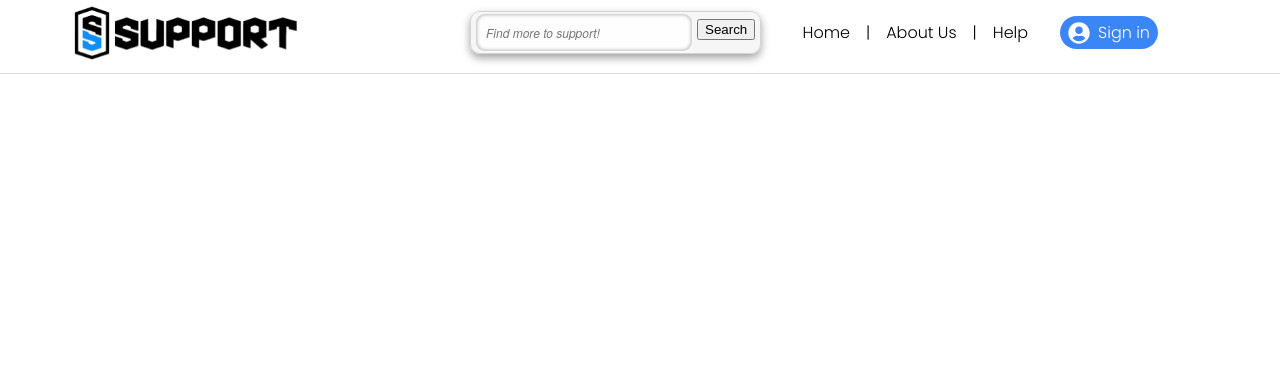
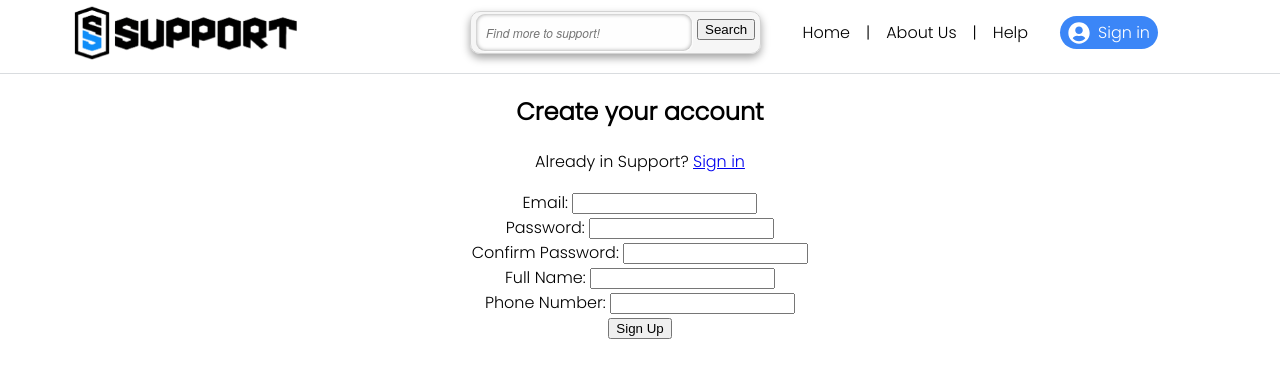
Before and after one commit to bethel-school-of-technology/team-support-squad-frontend, a React (Create React App) app in the folder support-app/: page /sign-up in a window 1280 px wide. Shown: the top 378 px of the page. Built offline with nearby package versions, Linux system fonts and the light colour scheme; some icons are missing.

Commit message:
Added signup/signin page

```diff
--- a/support-app/db.json
+++ b/support-app/db.json
@@ -39,6 +39,14 @@
       "image": "item5.jpg",
       "address": "1234 Maple Ave",
       "id": 5
+    },
+    {
+      "name": "Item 6",
+      "description": "Description of Item 6",
+      "price": "24.99",
+      "image": "item6.jpg",
+      "address": "1234 Maple Lane",
+      "id": 6
     }
   ]
 }
--- a/support-app/src/App.js
+++ b/support-app/src/App.js
@@ -7,6 +7,8 @@ import Help from "./components/Help";
 import Update from "./CRUD/Update";
 import Create from "./CRUD/Create"
 import { ItemContextProvider } from "./context/ItemContext";
+import Signup from "./components/SignUp";
+import SignIn from "./components/SignIn";
 
 function App() {
 
@@ -24,6 +26,8 @@ function App() {
         <div className="container">
           <Routes>
             <Route path="/" element={<Home />} />
+            <Route path="/sign-up" element={<Signup />} />
+            <Route path="/sign-in" element={<SignIn />} />
             <Route path="/create" element={<Create />} />
             <Route path="/update/:id" element={<Update onCancel={handleCancel} onEdit={handleEdit} />} />
             <Route path="/about" element={<About />} />
--- a/support-app/src/components/SignIn.js
+++ b/support-app/src/components/SignIn.js
@@ -0,0 +1,35 @@
+import React, { useState } from 'react';
+
+const Signin = () => {
+  const [email, setEmail] = useState('');
+  const [password, setPassword] = useState('');
+
+  const handleSignin = () => {
+  };
+
+  return (
+    <div>
+      <h2>Signin</h2>
+      <label> Email: {" "}
+      <input
+        type="email"
+        value={email}
+        onChange={(e) => setEmail(e.target.value)}
+      />
+      </label>
+      <br />
+      <label>
+      Password: {" "}
+      <input
+        type="password"
+        value={password}
+        onChange={(e) => setPassword(e.target.value)}
+      />
+      </label>
+      <br />
+      <button onClick={handleSignin}>Login</button>
+    </div>
+  );
+};
+
+export default Signin;
--- a/support-app/src/components/SignUp.js
+++ b/support-app/src/components/SignUp.js
@@ -0,0 +1,74 @@
+import React, { useState } from 'react';
+
+const Signup = () => {
+  const [email, setEmail] = useState('');
+  const [password, setPassword] = useState('');
+  const [confirmPassword, setConfirmPassword] = useState('');
+  const [fullName, setFullName] = useState('');
+  const [phoneNumber, setPhoneNumber] = useState('');
+
+  const handleSubmit = (e) => {
+    e.preventDefault();
+  };
+
+  return (
+    <div>
+      <h2>Create your account</h2>
+      <p>Already in Support? <a href="/sign-in">Sign in</a></p>
+      <form onSubmit={handleSubmit}>
+        <label>
+          Email:{" "}
+          <input
+            type="text"
+            value={email}
+            onChange={(e) => setEmail(e.target.value)}
+            required
+          />
+        </label>
+        <br />
+        <label>
+          Password:{" "}
+          <input
+            type="password"
+            value={password}
+            onChange={(e) => setPassword(e.target.value)}
+            required
+          />
+        </label>
+        <br />
+        <label>
+          Confirm Password:{" "}
+          <input
+            type="password"
+            value={confirmPassword}
+            onChange={(e) => setConfirmPassword(e.target.value)}
+            required
+          />
+        </label>
+        <br />
+        <label>
+        Full Name:{" "}
+        <input
+        type="text"
+        value={fullName}
+        onChange={(e) => setFullName(e.target.value)}
+      />
+        </label>
+
+        <br />
+        <label>
+        Phone Number: {" "}
+        <input
+        type="tel"
+        value={phoneNumber}
+        onChange={(e) => setPhoneNumber(e.target.value)}
+      />
+        </label>
+        <br />
+        <button type="submit">Sign Up</button>
+      </form>
+    </div>
+  );
+};
+
+export default Signup;
```
